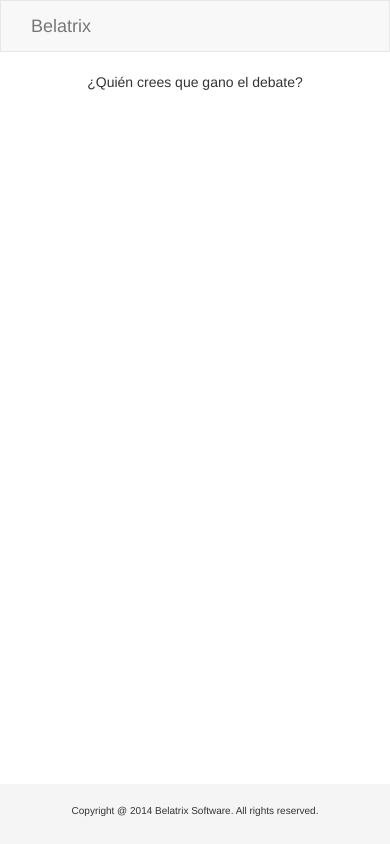
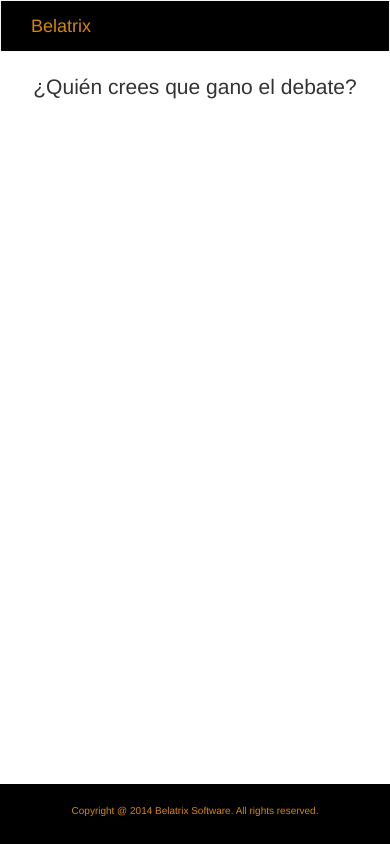
Before and after one commit to neosergio/hackatonqr, a Django app: page /vote/ in a window 390 px wide. Run offline with Django 3.2, Linux system fonts and the light colour scheme; data that the repository does not hold is empty; some libraries are stand-ins or nearby versions.

Commit message:
Improved the UX

```diff
--- a/templates/vote/base.html
+++ b/templates/vote/base.html
@@ -17,10 +17,10 @@
     <![endif]-->
   </head>
   <body>
-    <nav class="navbar navbar-default" role="navigation">
+    <nav class="navbar navbar-default navbar-belatrix" role="navigation">
         <div class="container-fluid">
             <div class="nav-header">
-                <a class="navbar-brand" href="#">Belatrix</a>
+                <a class="navbar-brand navbar-brand-belatrix" href="#">Belatrix</a>
             </div>
         </div>
     </nav>
@@ -30,7 +30,7 @@
         <div class="container-fluid">
             <div class="row">
                 <!-- Coded with love by Sergio Infante -->
-                <div id="footer-text" class="col-md-12 center-block text-center">Copyright @ 2014 Belatrix Software. All rights reserved.</div>
+                <div id="footer-text" class="col-md-12 center-block text-center"><p>Copyright @ 2014 Belatrix Software. All rights reserved.</p></div>
             </div>
         </div>
     </footer>
--- a/templates/vote/index.html
+++ b/templates/vote/index.html
@@ -3,12 +3,12 @@
 {% block main_content %}
     <div id="main_content" class="row text-center">
         <div class="row">
-            <div class="col-md-12 question"> ¿Quién crees que gano el debate? </div>
+            <div class="col-md-12 question"><p>¿Quién crees que gano el debate?</p></div>
         </div>
         <div class="row">
             {% for candidate in candidate_list %}
             <div class="col-md-6 candidate-button">
-                <a class="btn btn-lg btn-default" href="{% url 'vote:candidate' candidate.id %}">{{candidate.name}}</a>
+                <p><a class="btn btn-lg btn-default" href="{% url 'vote:candidate' candidate.id %}">{{candidate.name}}</a></p>
             </div>
             {% endfor %}
         </div>
--- a/templates/vote/vote.html
+++ b/templates/vote/vote.html
@@ -2,9 +2,6 @@
 {% load staticfiles %}
 {% block main_content %}
     <div id="main_content" class="row text-center">
-        <div class="row">
-            <div class="col-md-12 question"> ¿Deseas votar por {{ candidate.name }} como ganador del debate? </div>
-        </div>
         <div class="row">
             <div class="col-md-12 vote-button">
                 <a class="btn btn-lg btn-default" href="{% url 'vote:confirm' candidate.id %}">Votar por {{candidate.name}}</a><br/>
--- a/vote/static/css/vote.css
+++ b/vote/static/css/vote.css
@@ -1,5 +1,9 @@
-.candidate-button { margin: 50px 0; }
-footer { position: absolute; bottom: 0; width: 100%; height: 60px; background-color: #f5f5f5; }
-#footer-text { padding-top: 20px; font-size: 10px; }
-.result-text { margin: 50px 0; }
-.vote-button { margin : 100px 0; }
+.candidate-button { margin: 40px 0; }
+footer { position: fixed; bottom: 0; width: 100%; height: 60px; background-color: #000; }
+#footer-text { padding-top: 20px; font-size: 10px; color: #d58704; }
+.navbar-brand-belatrix { color: #d58704 !important; }
+.navbar-belatrix { background-color: #000; border-color: #f5f5f5; }
+.question { font-size: 1.5em; padding: 0 20px; }
+.result-text { margin: 20px 0; font-size: 20px;}
+.results { font-size: 25px; }
+.vote-button { margin : 80px 0; }
```
Also changed, not shown: templates/vote/results.html (+18 -8 lines).
